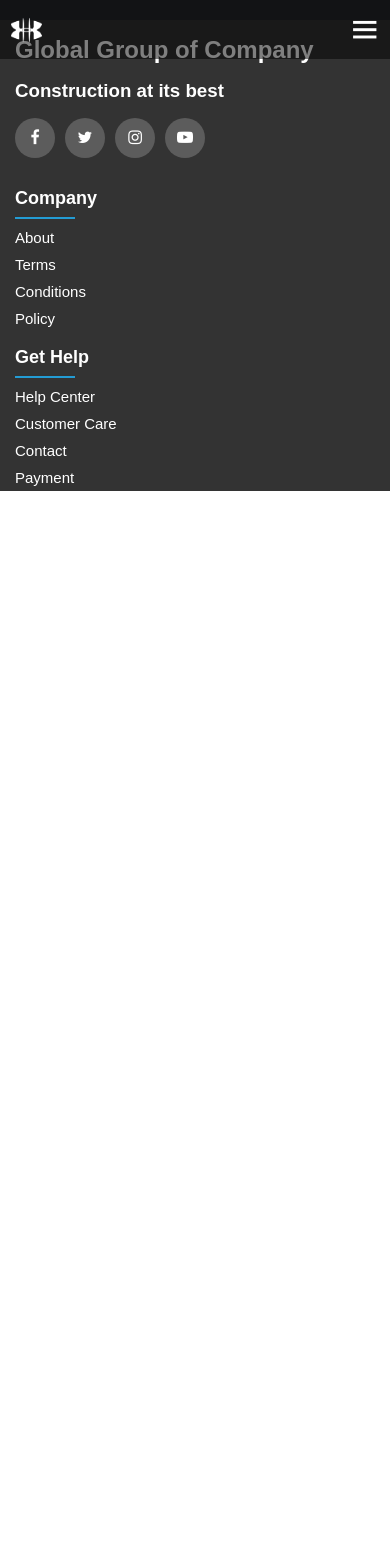
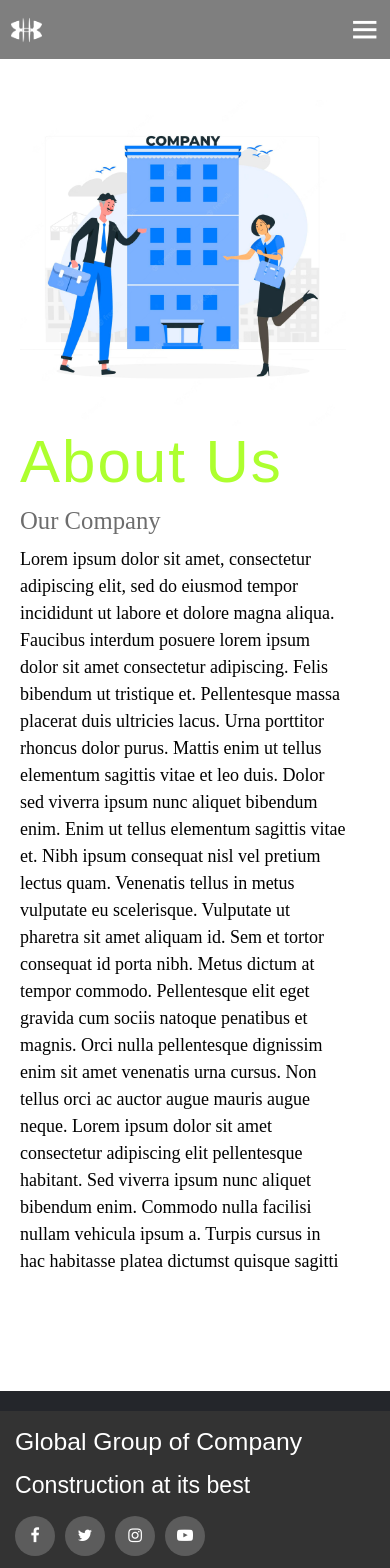
Before and after one commit to sthaakin04/construction, a React (Create React App) app in the folder construction/: page /about in a window 390 px wide. Shown: the top 1568 px of the page. Before the commit the page ends 844 px from the top, so only its background shows below. Built offline with nearby package versions, Linux system fonts and the light colour scheme.

Commit message:
about us page

```diff
--- a/construction/public/index.html
+++ b/construction/public/index.html
@@ -15,6 +15,7 @@
     <!-- for icons -->
     <link href="https://cdn.jsdelivr.net/npm/remixicon@2.5.0/fonts/remixicon.css" rel="stylesheet">
     <link rel="stylesheet" href="https://unpkg.com/boxicons@latest/css/boxicons.min.css">
+    <link href="https://cdn.jsdelivr.net/npm/bootstrap@5.2.3/dist/css/bootstrap.min.css" rel="stylesheet" integrity="sha384-rbsA2VBKQhggwzxH7pPCaAqO46MgnOM80zW1RWuH61DGLwZJEdK2Kadq2F9CUG65" crossorigin="anonymous">
 
     <title>React App</title>
   </head>
--- a/construction/src/App.js
+++ b/construction/src/App.js
@@ -3,6 +3,7 @@ import Navbar from './Components/Navbar/Navbar';
 import Home from './Components/Home/Home';
 import Footer from './Components/Footer/Footer';
 import Projects from './Components/Projects/Projects';
+import About from './Components/About/About';
 import{
   BrowserRouter as Router,
   Routes,
@@ -15,7 +16,7 @@ function App() {
         <Navbar/>
           <Routes>
             <Route exact path="/" element={<Home/>}/>
-            {/* <Route exact path="/about" element={<About/>}/> */}
+            <Route exact path="/about" element={<About/>}/>
             <Route exact path="/projects" element={<Projects/>}/>
             {/* <Route exact path="/contact" element={<Contact/>}/> */}
           </Routes>
--- /dev/null
+++ b/construction/src/Components/About/About.css
@@ -0,0 +1,73 @@
+.wrapper{
+    width: 100%;
+    /* min-height: 130vh; */
+    overflow: hidden;
+    /* background-color: #ddd; */
+}
+.row{
+    width: 100%;
+    padding: 100px 100px;
+}
+.aboutaboutcontent{
+    color: black;
+}
+.image-section{
+    width: 30%;
+    float: left;
+}
+.image-section img{
+    width: 80%;
+    height: auto;
+}
+.aboutcontent{
+    width: 60%;
+    float: left;
+    margin-left: 50px;
+}
+.aboutcontent h1{
+    font-size: 90px;
+    letter-spacing: 3.5px;
+    color: greenyellow;
+}
+.aboutcontent h2{
+    font-style: 40px;
+    font-family: cursive;
+    color: rgb(109, 109, 109);
+}
+.aboutcontent p{
+    font-size: 20px;
+    font-family: serif;
+    margin-top: 10px;
+    line-height: 1.5;
+    color: rgb(0, 0, 0);
+}
+@media screen and (max-width: 960px){
+    .image-section{
+        width: 100%;
+        float: none;
+    }
+    .aboutcontent{
+        width: 100%;
+        float: none;
+        margin-left: 0px;
+    }
+    .aboutcontent h1{
+        font-size: 60px;
+        letter-spacing: 2px;
+    }
+    .aboutcontent h2{
+        font-style: 30px;
+    }
+    .aboutcontent p{
+        font-size: 18px;
+    }
+}
+@media screen and (max-width: 480px){
+    .image-section img{
+        width: 100%;
+        height: auto;
+    }
+    .row{
+        padding: 100px 20px;
+    }
+}
--- /dev/null
+++ b/construction/src/Components/About/About.js
@@ -0,0 +1,20 @@
+import React from 'react'
+import './About.css'
+export default function About() {
+  return (
+    <div>
+        <div className="wrapper">
+        <div className="row">
+            <div className="image-section">
+                <img src="static/images/company.webp"/>
+            </div>
+            <div className="aboutcontent">
+                <h1>About Us</h1>
+                <h2>Our Company</h2>
+                <p>Lorem ipsum dolor sit amet, consectetur adipiscing elit, sed do eiusmod tempor incididunt ut labore et dolore magna aliqua. Faucibus interdum posuere lorem ipsum dolor sit amet consectetur adipiscing. Felis bibendum ut tristique et. Pellentesque massa placerat duis ultricies lacus. Urna porttitor rhoncus dolor purus. Mattis enim ut tellus elementum sagittis vitae et leo duis. Dolor sed viverra ipsum nunc aliquet bibendum enim. Enim ut tellus elementum sagittis vitae et. Nibh ipsum consequat nisl vel pretium lectus quam. Venenatis tellus in metus vulputate eu scelerisque. Vulputate ut pharetra sit amet aliquam id. Sem et tortor consequat id porta nibh. Metus dictum at tempor commodo. Pellentesque elit eget gravida cum sociis natoque penatibus et magnis. Orci nulla pellentesque dignissim enim sit amet venenatis urna cursus. Non tellus orci ac auctor augue mauris augue neque. Lorem ipsum dolor sit amet consectetur adipiscing elit pellentesque habitant. Sed viverra ipsum nunc aliquet bibendum enim. Commodo nulla facilisi nullam vehicula ipsum a. Turpis cursus in hac habitasse platea dictumst quisque sagitti</p>
+            </div>
+        </div>
+      </div>
+    </div>
+  )
+}
--- a/construction/src/Components/Home/Home.css
+++ b/construction/src/Components/Home/Home.css
@@ -54,7 +54,7 @@ section .cards .text-card h3{
     width: 100%;
 }
 .text-card{
-    width: 22%;
+    width: 21%;
     float: left;
 }
 @media (max-width:1024px){
@@ -62,11 +62,11 @@ section .cards .text-card h3{
         font-size: 40px;
     }
     .text-card{
-        width: 45%;
+        width: 44%;
         float: left;
     }
 }
-@media (max-width:480px){
+@media (max-width:600px){
     section h1{
         font-size: 40px;
     }
--- a/construction/src/Components/Homeslider/Homeslider.css
+++ b/construction/src/Components/Homeslider/Homeslider.css
@@ -41,7 +41,7 @@
   }
   .image img{
     width:100%;
-    height:auto;
+    height:700px;
   }
 
   /* Legend */
@@ -123,6 +123,15 @@
     -moz-animation:on 30s infinite;
     animation:on 30s infinite;
   }
+
+  /* responsive */
+
+  /* @media (max-width:1024px){
+    .image img{
+      width:100%;
+      height:700px;
+    }
+} */
 
   /* Animation */
   @-webkit-keyframes slide{
--- a/construction/src/Components/Navbar/Navbar.js
+++ b/construction/src/Components/Navbar/Navbar.js
@@ -19,7 +19,7 @@ export default function Navbar() {
             <a href='#' className='logo'><img src="static/images/logotest.png"/></a>
             <ul className='navbar'>
               <li><Link to="/">Home</Link></li>
-              <li><a href="#">About Us</a></li>
+              <li><Link to="/about">About Us</Link></li>
               <li><Link to="/projects">Our Projects</Link></li>
               <li><a href="#">Contact Us</a></li>
             </ul>
```
Also changed, not shown: construction/public/static/images/company.webp (added), 1 other file (tests, documents, lock files or other folders).
